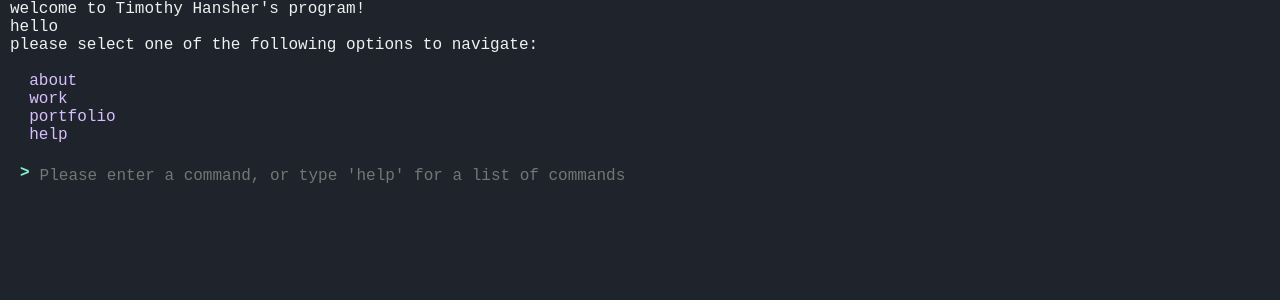
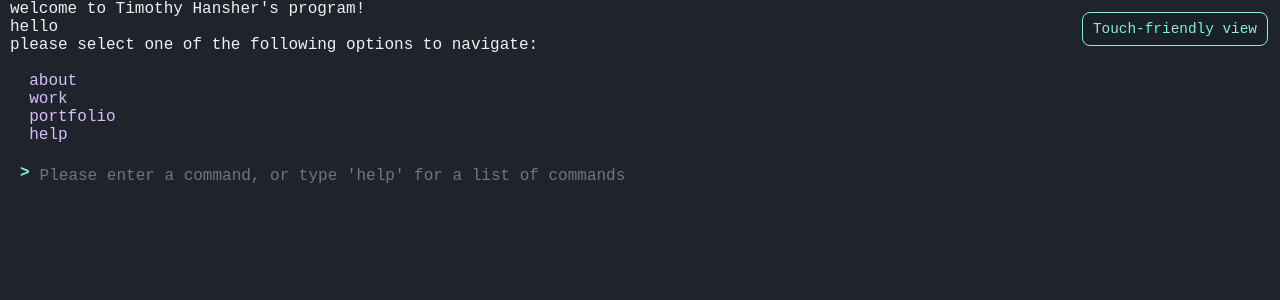
Before and after one commit to timmyha/portfolio-new, a React (Vite) app: page / in a window 1280 px wide. Shown: the top 300 px of the page. Built offline with nearby package versions, Linux system fonts and the light colour scheme.

Commit message:
add toggle between static and interactive views

```diff
--- a/src/App.tsx
+++ b/src/App.tsx
@@ -16,6 +16,8 @@ function App() {
   const snap = useSnapshot(store);
   const [resumeOpen, setResumeOpen] = useState(false);
   const [isMobile, setIsMobile] = useState(() => typeof window !== "undefined" && window.matchMedia("(max-width: 768px)").matches);
+  const [viewMode, setViewMode] = useState<'auto' | 'static' | 'interactive'>('auto');
+  const showStatic = viewMode === 'static' || (viewMode === 'auto' && isMobile);
 
   useEffect(() => {
     const mql = window.matchMedia("(max-width: 768px)");
@@ -118,7 +120,7 @@ function App() {
         `&nbsp&nbspdreaming about <a href="https://www.riversidethaicooking.com/north-eastern-cuisine/lao-style-mushroom-soup/">&nbspsoup</a>, complaining about <a id="efc" href="">&nbspEverton Football Club</a>, or planning`
        );
       store.terminal.push(
-        `&nbsp&nbspmy next <a href="https://en.wikipedia.org/wiki/Ho_Chi_Minh_City">&nbspvacation</a>.`
+        `&nbsp&nbspmy next <a href="https://en.wikipedia.org/wiki/North_Sentinel_Island">&nbspvacation</a>.`
        );
        store.terminal.push(
          `&nbsp;&nbsp;`
@@ -224,7 +226,7 @@ function App() {
 
   return (
     <>
-      {isMobile ? (
+      {showStatic ? (
         <MobileStatic />
       ) : (
         <>
@@ -252,6 +254,17 @@ function App() {
             <iframe src={resumePdf} title="Resume PDF" />
           </DialogModal>
         </>
+      )}
+      {!isMobile && (
+        <FloatingToggle
+          href="#"
+          onClick={(e) => {
+            e.preventDefault();
+            setViewMode(showStatic ? 'interactive' : 'static');
+          }}
+        >
+          {showStatic ? "Terminal view" : "Touch-friendly view"}
+        </FloatingToggle>
       )}
     </>
   );
@@ -301,4 +314,28 @@ const Terminal = styled.div`
   flex-direction: column;
 `;
 
+const FloatingToggle = styled.a`
+  position: fixed;
+  right: 12px;
+  top: 12px;
+  color: #86f0d1;
+  text-decoration: none;
+  background: rgba(27, 32, 39, 0.85);
+  border: 1px solid #86f0d1;
+  padding: 8px 10px;
+  border-radius: 8px;
+  font-family: "IBM Plex Mono", monospace;
+  font-size: 0.9rem;
+  z-index: 20000;
+
+  &:hover {
+    color: #d8beff;
+    border-color: #d8beff;
+  }
+
+  @media (max-width: 768px) {
+    display: none;
+  }
+`;
+
 export default App;
```
